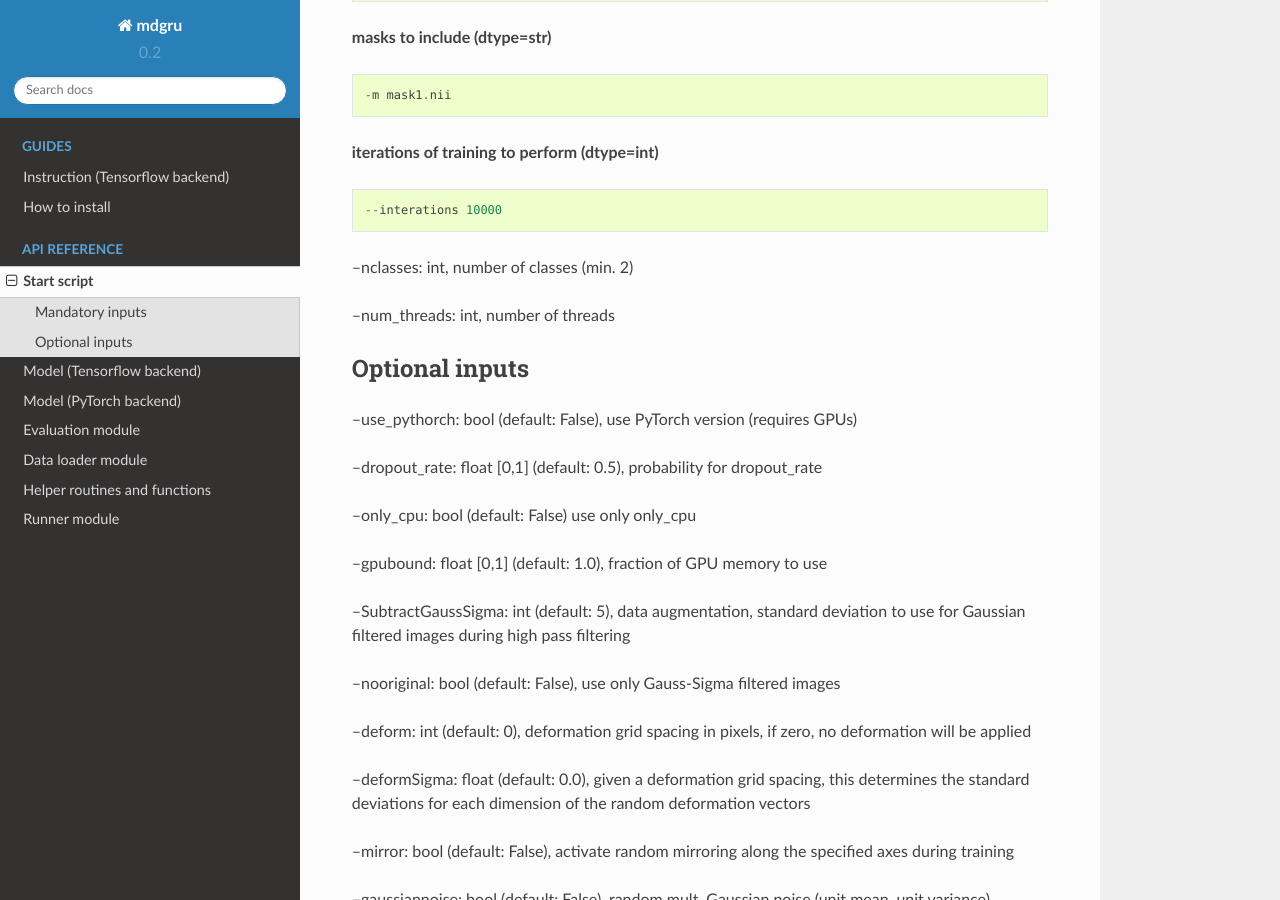
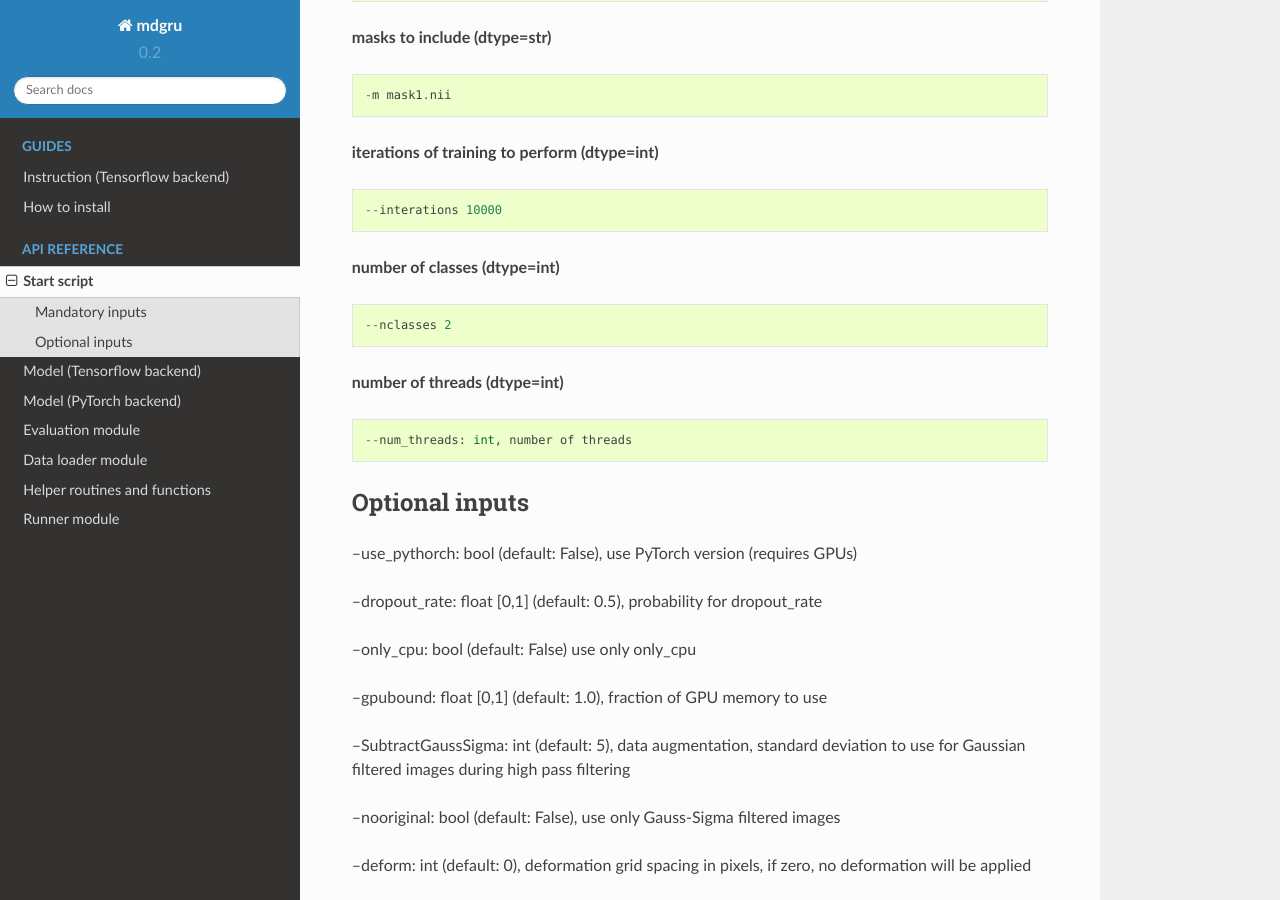
Before and after one commit to zubata88/mdgru, a Sphinx documentation site: the page built from docs/RUN_mdgru.rst, in a window 1280 px wide and 900 px high, scrolled down 1251 px. Built offline with Sphinx 7.4.7 and the Read the Docs theme 2.0.0, drawn with Linux system fonts in a browser that asks for light colours.

Commit message:
Update RUN_mdgru.rst

```diff
--- a/docs/RUN_mdgru.rst
+++ b/docs/RUN_mdgru.rst
@@ -60,9 +60,15 @@ Mandatory inputs
 
     --interations 10000
 
---nclasses: int, number of classes (min. 2)
+**number of classes (dtype=int)**
+::
 
---num_threads: int, number of threads
+    --nclasses 2
+
+**number of threads (dtype=int)**
+::
+
+    --num_threads: int, number of threads
 
 Optional inputs
 ---------------
```
